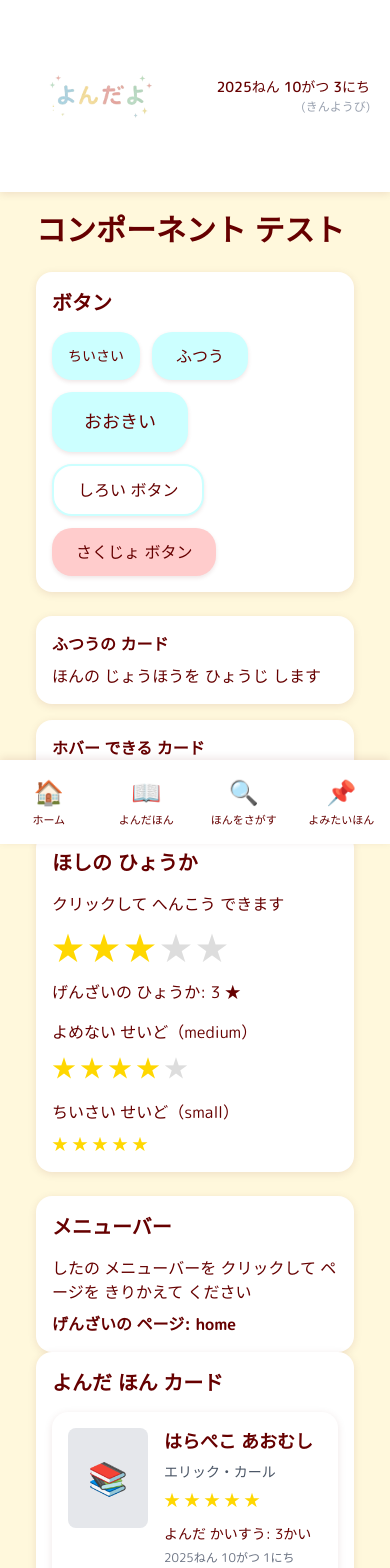
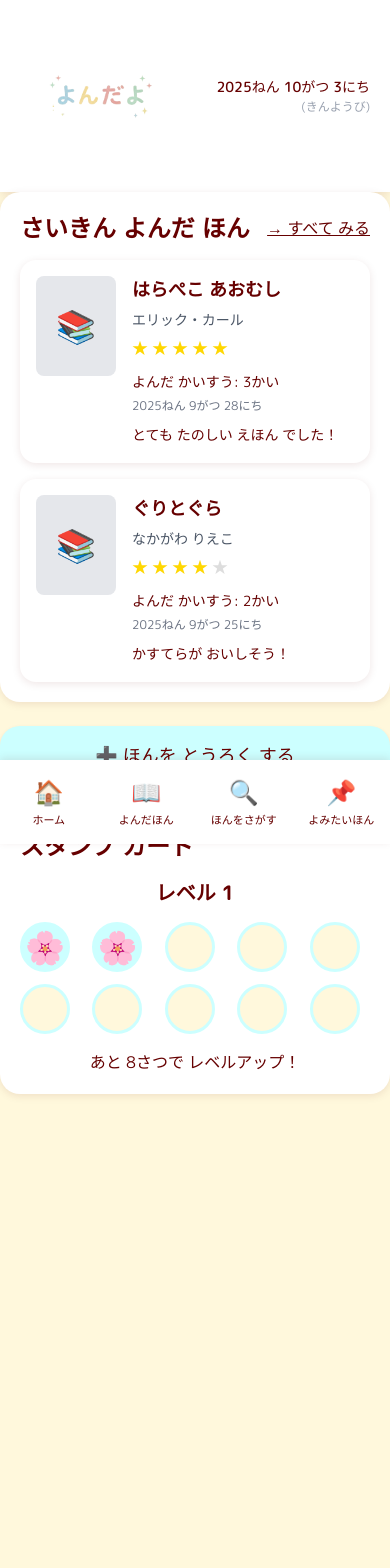
Before and after one commit to rasa-sa06/yondayo, a Next.js app: page / in a window 390 px wide. Shown: the top 1568 px of the page. After the commit the page ends 1194 px from the top, so only its background shows below. Built offline with nearby package versions, Linux system fonts and the light colour scheme.

Commit message:
Update page.tsx

```diff
--- a/src/app/page.tsx
+++ b/src/app/page.tsx
@@ -1,113 +1,26 @@
-'use client';
+// app/page.tsx
+"use client";
 
-import React, { useState } from 'react';
-import { Header } from '@/components/Header';
-import { MenuBar } from '@/components/MenuBar';
-import { Button } from '@/components/Button';
-import { Card } from '@/components/Card';
-import { StarRating } from '@/components/StarRating';
-import { ReadingRecordCard } from '@/components/ReadingRecordCard';
-import { BookFormModal } from '@/components/BookFormModal';
+import React from "react";
+import { Header } from "../components/Header";
+import { MenuBar } from "../components/MenuBar";
+import { HomePage } from "../features/HomePage";
+import { useApp } from "../contexts/AppContext";
+import { useRouter } from "next/navigation";
 
 export default function Home() {
-  const [currentPage, setCurrentPage] = useState<'home' | 'read' | 'search' | 'wishlist'>('home');
-  const [isModalOpen, setIsModalOpen] = useState(false);
-  const [rating, setRating] = useState(3);
+    const { records, addRecord } = useApp();
+    const router = useRouter();
 
-  return (
-    <div>
-      <Header />
-      <main className='pt-5 pb-[150px] px-9 max-w-[1200px] w-full mx-auto'>
-        <h1 className="text-3xl font-bold mb-6 text-brown">コンポーネント テスト</h1>
-
-        {/* ボタンテスト */}
-        <Card className="mb-6">
-          <h2 className="text-xl font-bold mb-4 text-brown">ボタン</h2>
-          <div className="flex gap-3 flex-wrap">
-            <Button variant="primary" size="small">ちいさい</Button>
-            <Button variant="primary" size="medium">ふつう</Button>
-            <Button variant="primary" size="large">おおきい</Button>
-          </div>
-          <div className="flex gap-3 mt-3 flex-wrap">
-            <Button variant="secondary">しろい ボタン</Button>
-            <Button variant="danger">さくじょ ボタン</Button>
-          </div>
-        </Card>
-
-        {/* カードテスト */}
-        <div className="grid grid-cols-1 md:grid-cols-2 gap-4 mb-6">
-          <Card>
-            <h3 className="font-bold mb-2 text-brown">ふつうの カード</h3>
-            <p className="text-brown">ほんの じょうほうを ひょうじ します</p>
-          </Card>
-          <Card hoverable>
-            <h3 className="font-bold mb-2 text-brown">ホバー できる カード</h3>
-            <p className="text-brown">マウスを のせると うごきます</p>
-          </Card>
-        </div>
-
-        {/* 星評価テスト */}
-        <Card className="mb-6">
-          <h2 className="text-xl font-bold mb-4 text-brown">ほしの ひょうか</h2>
-          <div className="mb-4">
-            <p className="mb-2 text-brown">クリックして へんこう できます</p>
-            <StarRating rating={rating} onRatingChange={setRating} size="large" />
-            <p className="mt-2 text-brown">げんざいの ひょうか: {rating} ★</p>
-          </div>
-          <div className="mb-4">
-            <p className="mb-2 text-brown">よめない せいど（medium）</p>
-            <StarRating rating={4} readonly size="medium" />
-          </div>
-          <div>
-            <p className="mb-2 text-brown">ちいさい せいど（small）</p>
-            <StarRating rating={5} readonly size="small" />
-          </div>
-        </Card>
-
-        {/* メニューバーの状態テスト */}
-        <Card>
-          <h2 className="text-xl font-bold mb-4 text-brown">メニューバー</h2>
-          <p className="text-brown">したの メニューバーを クリックして ページを きりかえて ください</p>
-          <p className="mt-2 text-brown font-bold">げんざいの ページ: {currentPage}</p>
-        </Card>
-
-        {/* 読書記録カードテスト */}
-        <Card className="mb-6">
-          <h2 className="text-xl font-bold mb-4">よんだ ほん カード</h2>
-          <ReadingRecordCard
-            record={{
-              id: '1',
-              title: 'はらぺこ あおむし',
-              author: 'エリック・カール',
-              imageUrl: '',
-              readCount: 3,
-              rating: 5,
-              review: 'とても たのしい えほん でした！',
-              readDate: '2025-10-01',
-              createdAt: '2025-10-01T10:00:00Z',
-            }}
-          />
-        </Card>
-
-        {/* モーダルテスト */}
-        <Card>
-          <h2 className="text-xl font-bold mb-4">モーダル フォーム</h2>
-          <Button onClick={() => setIsModalOpen(true)}>
-            フォームを ひらく
-          </Button>
-        </Card>
-
-        <BookFormModal
-          isOpen={isModalOpen}
-          onClose={() => setIsModalOpen(false)}
-          onSubmit={(data) => {
-            console.log('登録データ:', data);
-            alert('とうろく しました！');
-          }}
-        />
-
-      </main>
-      <MenuBar />
-    </div>
-  );
+    return (
+        <>
+            <Header />
+            <HomePage
+                records={records}
+                onAddRecord={addRecord}
+                onViewAllRecords={() => router.push("/read")}
+            />
+            <MenuBar />
+        </>
+    );
 }
--- a/src/app/read/page.tsx
+++ b/src/app/read/page.tsx
@@ -0,0 +1,25 @@
+// app/read/page.tsx
+"use client";
+
+import React from "react";
+import { Header } from "../../components/Header";
+import { MenuBar } from "../../components/MenuBar";
+import { ReadPage } from "../../features/ReadPage";
+import { useApp } from "../../contexts/AppContext";
+
+export default function Read() {
+    const { records, addRecord, deleteRecord, updateRecord } = useApp();
+
+    return (
+        <>
+            <Header />
+            <ReadPage
+                records={records}
+                onAddRecord={addRecord}
+                onDeleteRecord={deleteRecord}
+                onUpdateRecord={updateRecord}
+            />
+            <MenuBar />
+        </>
+    );
+}
--- a/src/app/search/page.tsx
+++ b/src/app/search/page.tsx
@@ -0,0 +1,20 @@
+// app/search/page.tsx
+"use client";
+
+import React from "react";
+import { Header } from "../../components/Header";
+import { MenuBar } from "../../components/MenuBar";
+import { SearchPage } from "../../features/SearchPage";
+import { useApp } from "../../contexts/AppContext";
+
+export default function Search() {
+    const { addToWishlist } = useApp();
+
+    return (
+        <>
+            <Header />
+            <SearchPage onAddToWishlist={addToWishlist} />
+            <MenuBar />
+        </>
+    );
+}
--- a/src/app/wishlist/page.tsx
+++ b/src/app/wishlist/page.tsx
@@ -0,0 +1,23 @@
+// app/wishlist/page.tsx
+"use client";
+
+import React from "react";
+import { Header } from "../../components/Header";
+import { MenuBar } from "../../components/MenuBar";
+import { WishlistPage } from "../../features/WishlistPage";
+import { useApp } from "../../contexts/AppContext";
+
+export default function Wishlist() {
+    const { wishlist, removeFromWishlist } = useApp();
+
+    return (
+        <>
+            <Header />
+            <WishlistPage
+                wishlist={wishlist}
+                onRemoveFromWishlist={removeFromWishlist}
+            />
+            <MenuBar />
+        </>
+    );
+}
```
